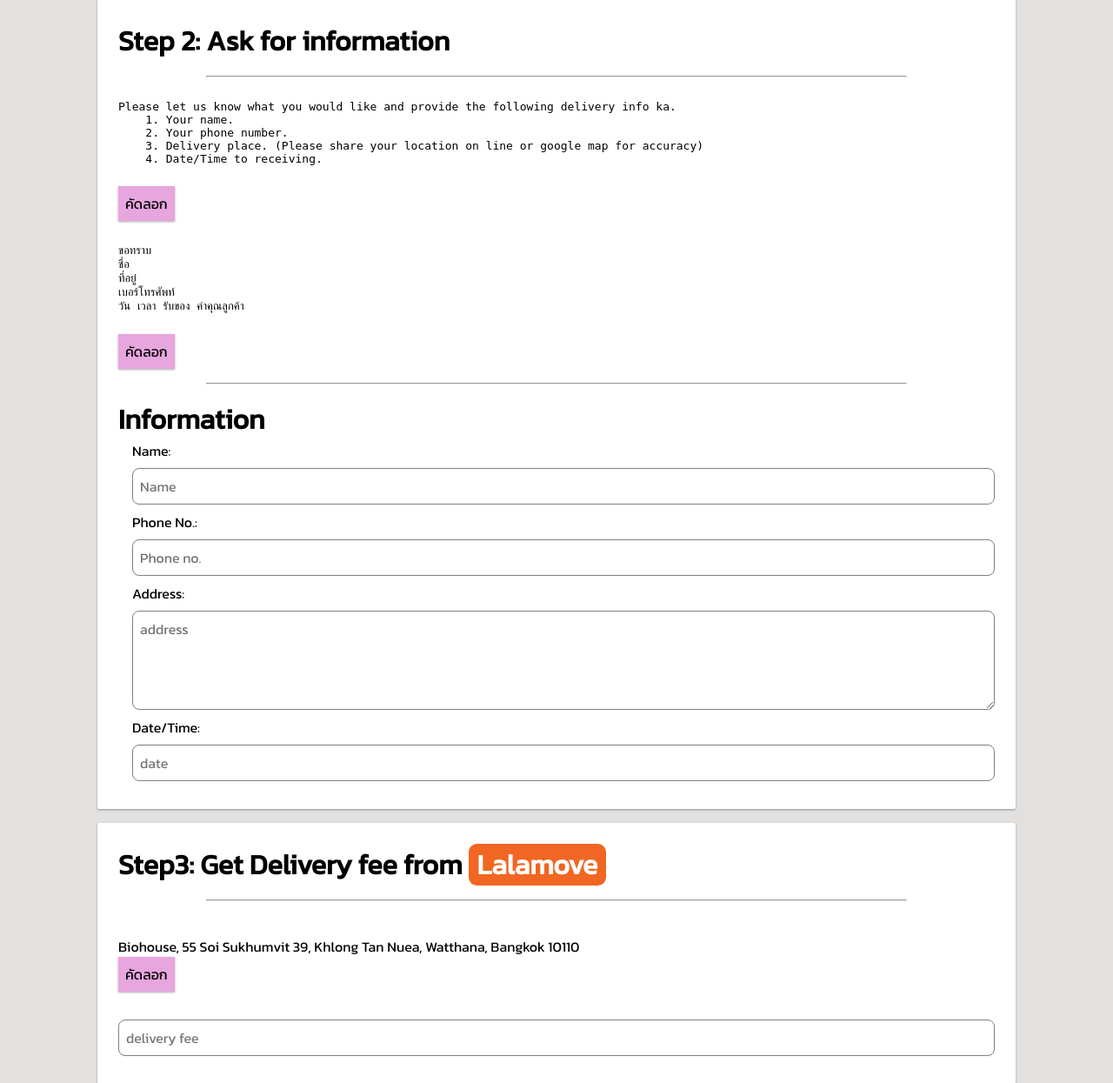
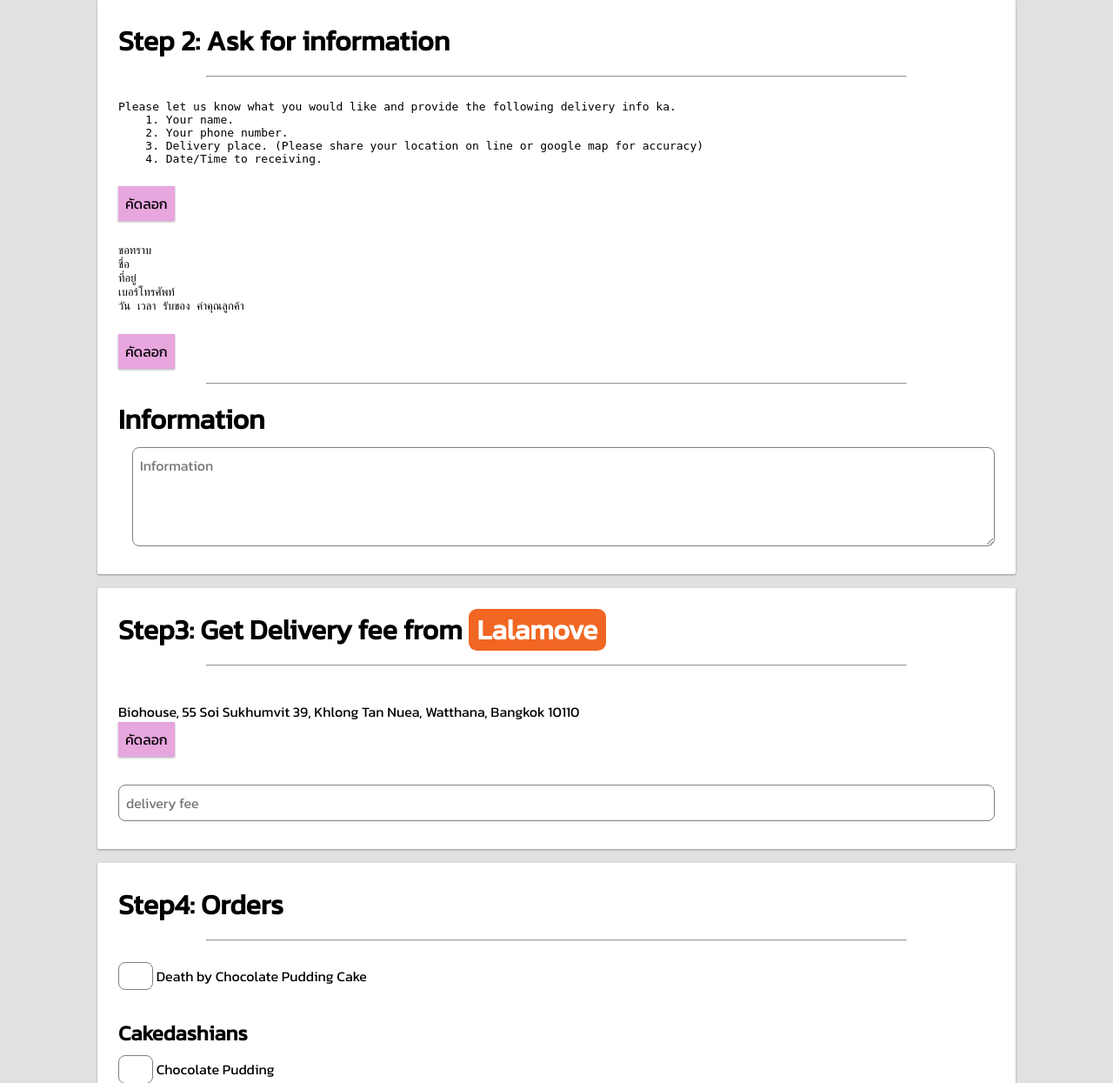
Before and after one commit to 3xbun/rolling-pinn-app, a Flask app: page / in a window 1280 px wide. Shown: the part 647-1892 px from the top of the page at 87% size. Run offline with Flask 2, Linux system fonts and the light colour scheme.

Commit message:
Change information input

```diff
--- a/templates/index.html
+++ b/templates/index.html
@@ -45,10 +45,7 @@ Please let us know what you would like and provide the following delivery info k
 
     <h1 class="title">Information</h1>
     <div class="information">
-        Name: <input type="text" placeholder="Name" id="name">
-        Phone No.: <input type="text" placeholder="Phone no." id="phone">
-        Address: <textarea rows="4" placeholder="address" id="address"></textarea>
-        Date/Time: <input type="text" placeholder="date" id="date">
+        <textarea oninput="getResult()" rows="4" placeholder="Information" id="information"></textarea>
     </div>
 </section>
 
@@ -57,7 +54,7 @@ Please let us know what you would like and provide the following delivery info k
     <hr> <br>
     <p id="house">Biohouse, 55 Soi Sukhumvit 39, Khlong Tan Nuea, Watthana, Bangkok 10110</p>
     <button class="copy" onclick="copyToClipboard('house')">คัดลอก</button> <br> <br>
-    <input type="text" placeholder="delivery fee" id="delivery_fee">
+    <input type="text" onchange="getResult()" placeholder="delivery fee" id="delivery_fee">
 </section>
 
 <section id="step4">
@@ -181,19 +178,16 @@ function copyToClipboard(containerid) {
 
 function getResult() {
     const items = document.querySelectorAll(".item");
-    const showResult = document.querySelector("#result")
+    const showResult = document.querySelector("#result");
     let orders = [];
     let result = '';
     let total = 0;
 
     // Information
-    const name = document.querySelector("#name").value
-    const phone = document.querySelector("#phone").value
-    const address = document.querySelector("#address").value
-    const date = document.querySelector("#date").value
-    const delivery = document.querySelector("#delivery_fee").value
+    const information = document.querySelector("#information").value;
+    const delivery = document.querySelector("#delivery_fee").value;
 
-    result += `${name}\n${phone}\n${address}\n\n${date}\n\nDelivery fee ${delivery}\n\nOrder\n`
+    result += `${information}\n\nDelivery fee ${delivery}\n\nOrder\n`
 
     for (item of items) {
         if (item.value != "") {
```
